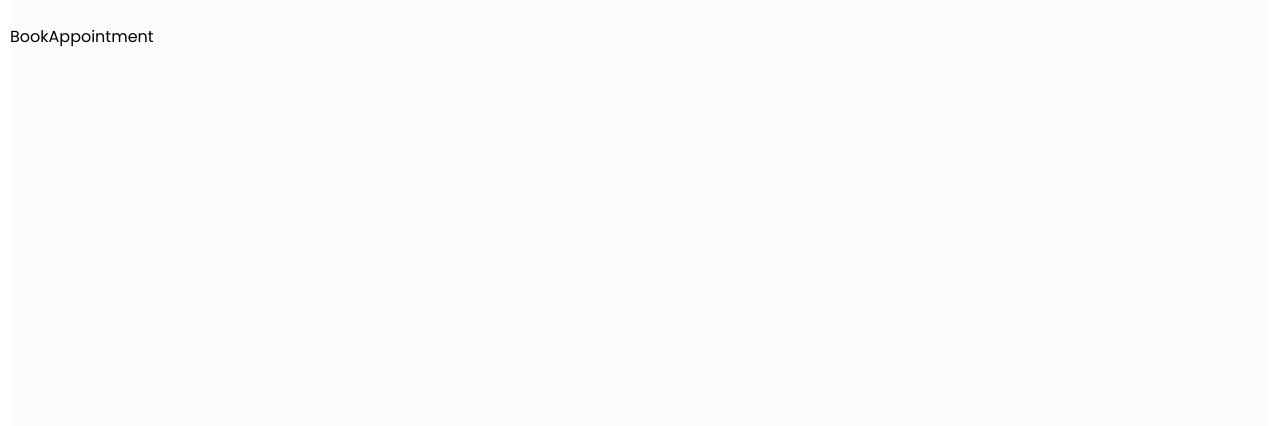
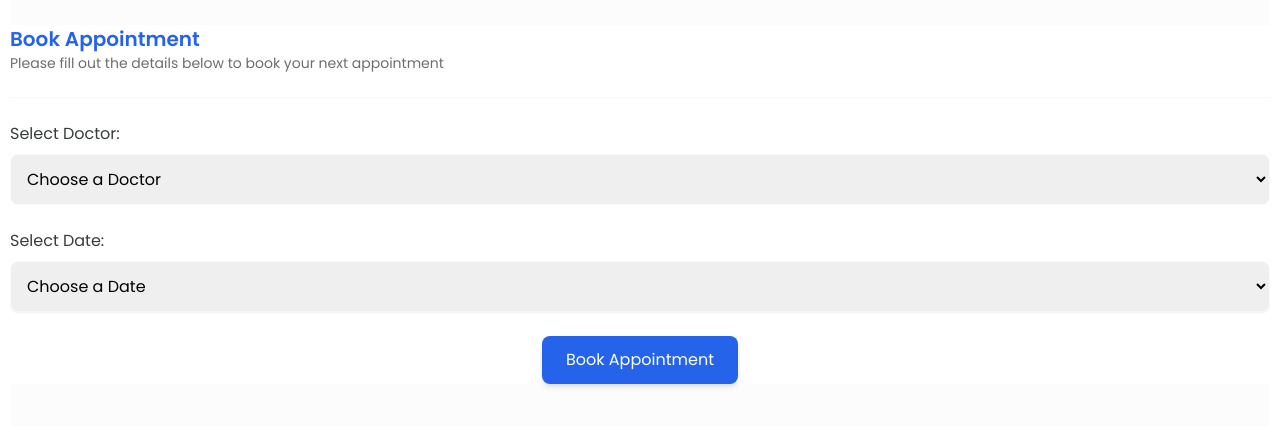
Before and after one commit to kristinenyaga/mediapp_frontend, a Next.js app: page /patient/book-appointment in a window 1280 px wide. Shown: the top 426 px of the page. Built offline with nearby package versions, Linux system fonts and the light colour scheme.

Commit message:
book appointment style implementation

```diff
--- a/app/components/patient/bookAppointment/BookAppointment.tsx
+++ b/app/components/patient/bookAppointment/BookAppointment.tsx
@@ -1,12 +1,163 @@
-import React from 'react'
-import PatientLayout from '../patientLayout'
+"use client"
+import React, { useState } from 'react';
+import PatientLayout from '../patientLayout';
 
 const BookAppointment = () => {
+  const [selectedDoctor, setSelectedDoctor] = useState('');
+  const [selectedDate, setSelectedDate] = useState('');
+  const [selectedTime, setSelectedTime] = useState('');
+  const [morningDisabled, setMorningDisabled] = useState(false);
+  const [eveningDisabled, setEveningDisabled] = useState(false);
+
+  const doctors = [
+    { id: '1', name: 'Dr. Smith' },
+    { id: '2', name: 'Dr. Johnson' },
+  ];
+
+  const getDateOptions = () => {
+    const dates = [];
+    const today = new Date();
+    for (let i = 0; i < 3; i++) {
+      const date = new Date(today);
+      date.setDate(today.getDate() + i);
+      dates.push(date);
+    }
+    return dates;
+  };
+
+  const dates = getDateOptions();
+
+  const timeSlots = {
+    morning: ['09:00 AM', '10:00 AM', '11:00 AM'],
+    evening: ['02:00 PM', '03:00 PM', '04:00 PM'],
+  };
+
+  const formatDate = (date) => {
+    const options = { day: 'numeric', month: 'short', year: 'numeric' };
+    return new Intl.DateTimeFormat('en-GB', options).format(date);
+  };
+
+  const handleTimeChange = (time, period) => {
+    setSelectedTime(time);
+
+    if (period === 'morning') {
+      setEveningDisabled(!!time);
+    } else if (period === 'evening') {
+      setMorningDisabled(!!time);
+    }
+  };
+
+  const handleSubmit = (e) => {
+    e.preventDefault();
+    console.log('Booking Details:', { selectedDoctor, selectedDate, selectedTime });
+    alert('Appointment booked successfully!');
+  };
+
   return (
     <PatientLayout>
-      <div>BookAppointment</div>
+      <div className="bg-white">
+        {/* Header */}
+        <div className="flex justify-between items-center border-b pb-6 mb-6">
+          <div>
+            <p className="text-xl font-semibold text-blue-600">
+              Book Appointment
+            </p>
+            <p className="text-sm text-gray-500">Please fill out the details below to book your next appointment</p>
+          </div>
+        </div>
+
+        <form onSubmit={handleSubmit} className="space-y-6">
+          {/* Select Doctor */}
+          <div className="bg-white  rounded-lg">
+            <label className="block text-gray-700">Select Doctor:</label>
+            <select
+              value={selectedDoctor}
+              onChange={(e) => setSelectedDoctor(e.target.value)}
+              className="w-full p-3 mt-2 border rounded-lg outline-none focus:outline-none "
+              required
+            >
+              <option value="">Choose a Doctor</option>
+              {doctors.map((doctor) => (
+                <option key={doctor.id} value={doctor.id}>
+                  {doctor.name}
+                </option>
+              ))}
+            </select>
+          </div>
+
+          {/* Select Date */}
+          <div className="bg-white shadow-sm rounded-lg">
+            <label className="block text-gray-700">Select Date:</label>
+            <select
+              value={selectedDate}
+              onChange={(e) => setSelectedDate(e.target.value)}
+              className="w-full p-3 mt-2 border rounded-lg outline-none focus:outline-none"
+              required
+            >
+              <option value="">Choose a Date</option>
+              {dates.map((date, index) => (
+                <option key={index} value={date.toISOString().split('T')[0]}>
+                  {formatDate(date)}
+                </option>
+              ))}
+            </select>
+          </div>
+
+          {/* Select Time */}
+          {selectedDate && (
+            <div className="bg-white shadow-sm rounded-lg py-4 ">
+              <label className="block text-gray-700">Select Time:</label>
+              <div className="grid grid-cols-1 sm:grid-cols-2 gap-6 mt-4">
+                <div className="w-full">
+                  <p className="font-medium text-gray-700">Morning:</p>
+                  <select
+                    value={morningDisabled ? '' : selectedTime}
+                    onChange={(e) => handleTimeChange(e.target.value, 'morning')}
+                    className="w-full p-3 mt-2 border rounded-lg outline-none focus:outline-none"
+                    disabled={morningDisabled}
+                  >
+                    <option value="">Choose a Morning Slot</option>
+                    {timeSlots.morning.map((time, index) => (
+                      <option key={index} value={time}>
+                        {time}
+                      </option>
+                    ))}
+                  </select>
+                </div>
+
+                <div className="w-full">
+                  <p className="font-medium text-gray-700">Afternoon:</p>
+                  <select
+                    value={eveningDisabled ? '' : selectedTime}
+                    onChange={(e) => handleTimeChange(e.target.value, 'evening')}
+                    className="w-full p-3 mt-2 border rounded-lg shadow-sm "
+                    disabled={eveningDisabled}
+                  >
+                    <option value="">Choose an Afternoon Slot</option>
+                    {timeSlots.evening.map((time, index) => (
+                      <option key={index} value={time}>
+                        {time}
+                      </option>
+                    ))}
+                  </select>
+                </div>
+              </div>
+            </div>
+          )}
+
+          {/* Submit Button */}
+          <div className="flex justify-center">
+            <button
+              type="submit"
+              className="bg-blue-600 text-white py-3 px-6 rounded-lg shadow-md hover:bg-blue-700 transition duration-200"
+            >
+              Book Appointment
+            </button>
+          </div>
+        </form>
+      </div>
     </PatientLayout>
-  )
-}
+  );
+};
 
-export default BookAppointment
+export default BookAppointment;
```
